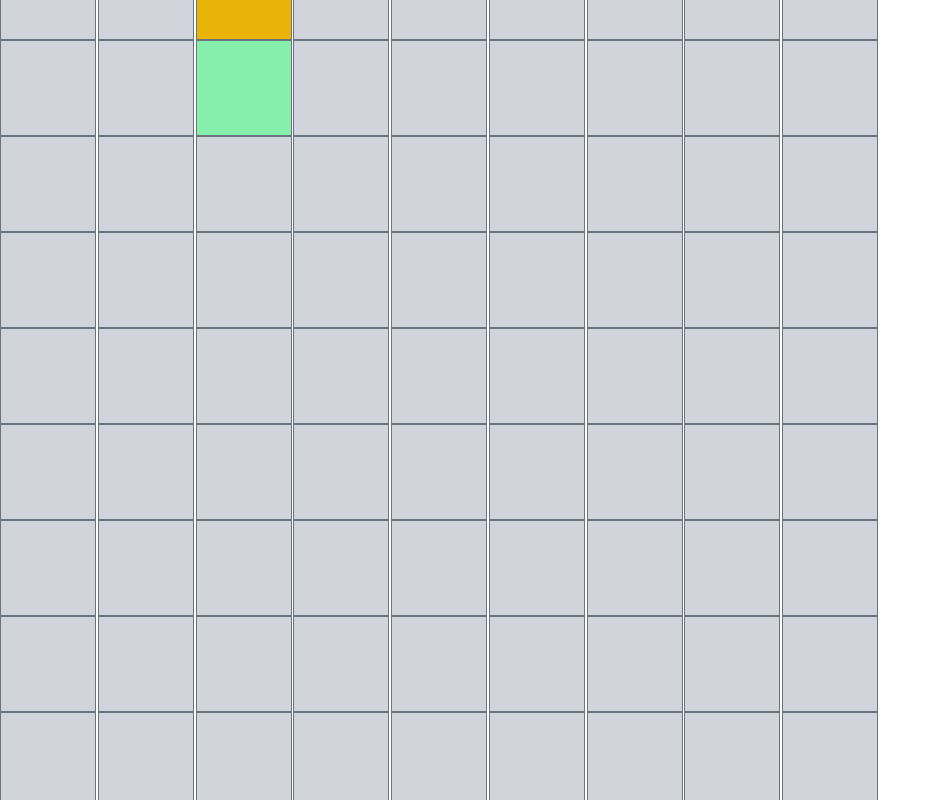
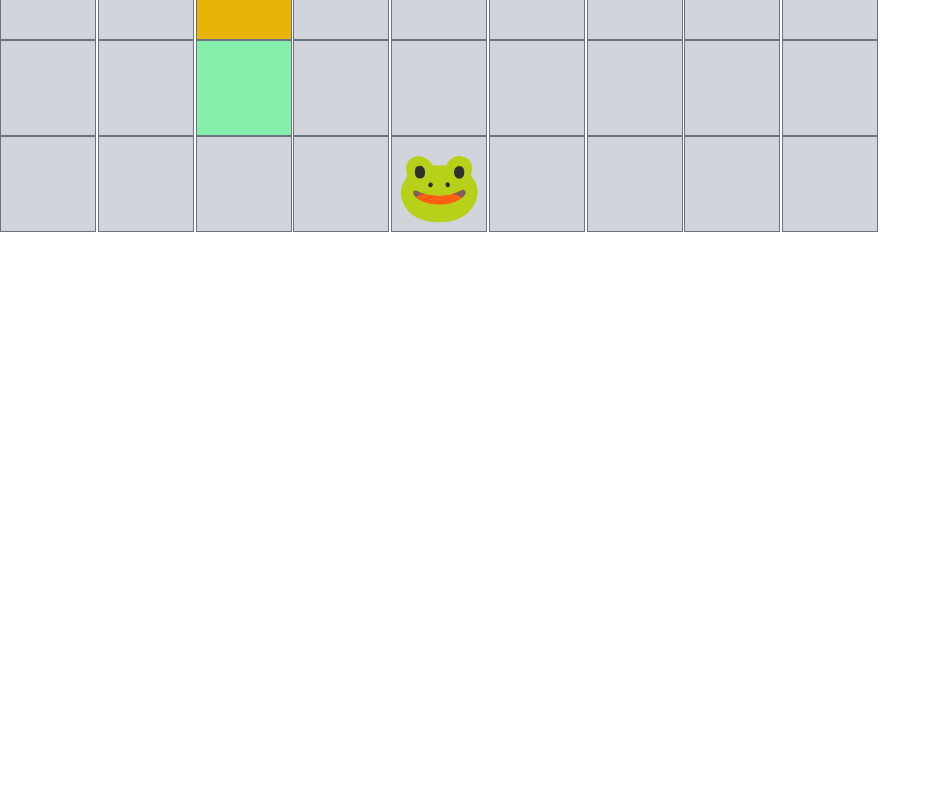
Before and after one commit to Gawshan987/Frogger1, a React (Create React App) app: page / in a window 1280 px wide. Shown: the part 680-1480 px from the top of the page, without its empty margins (0-941 px from the left). After the commit the page ends 917 px from the top, so only its background shows below. Built offline with nearby package versions, Linux system fonts and the light colour scheme.

Commit message:
Added player controls

```diff
--- a/src/App.css
+++ b/src/App.css
@@ -1,42 +1,3 @@
 @tailwind base;
 @tailwind components;
 @tailwind utilities;
-
-.App {
-  text-align: center;
-}
-
-.App-logo {
-  height: 40vmin;
-  pointer-events: none;
-}
-
-@media (prefers-reduced-motion: no-preference) {
-  .App-logo {
-    animation: App-logo-spin infinite 20s linear;
-  }
-}
-
-.App-header {
-  background-color: #282c34;
-  min-height: 100vh;
-  display: flex;
-  flex-direction: column;
-  align-items: center;
-  justify-content: center;
-  font-size: calc(10px + 2vmin);
-  color: white;
-}
-
-.App-link {
-  color: #61dafb;
-}
-
-@keyframes App-logo-spin {
-  from {
-    transform: rotate(0deg);
-  }
-  to {
-    transform: rotate(360deg);
-  }
-}
--- a/src/App.tsx
+++ b/src/App.tsx
@@ -10,7 +10,6 @@ export default function App() {
     <div className="App">
       <Popup />
       <GameBoard />
-      <PlayerControls />
     </div>
   );
 }
--- a/src/GameBoard.tsx
+++ b/src/GameBoard.tsx
@@ -1,4 +1,5 @@
 import React, { useEffect, useState } from "react";
+import PlayerControls from "./PlayerControls";
 
 //each cars row, coluumn, colour and direction
 const initialCars = [
@@ -21,7 +22,7 @@ const GameBoard = () => {
   //and initialCars is an array of objects that are the cars, and it
   //allows you to update the value of the "cars" state variable
   const [cars, setCars] = useState(initialCars);
-  const [frogPosition, setFrogPosition] = useState({ row: 1, column: 1 });
+  const [frogPosition, setFrogPosition] = useState({ row: 8, column: 4 });
 
   useEffect(() => {
     const moveCars = () => {
@@ -93,6 +94,18 @@ const GameBoard = () => {
               }`}
               key={`${rowIndex}-${columnIndex}`}
             >
+              {frogPosition.row === rowIndex &&
+                frogPosition.column === columnIndex && (
+                  <div className="w-full h-full flex items-center justify-center">
+                    <span
+                      role="img"
+                      aria-label="Frog"
+                      style={{ fontSize: "70px" }}
+                    >
+                      🐸
+                    </span>
+                  </div>
+                )}
               {car && (
                 <div className="w-full h-full flex items-center justify-center">
                   <i className="fas fa-car text-white"></i>
--- a/src/PlayerControls.tsx
+++ b/src/PlayerControls.tsx
@@ -1,77 +1,5 @@
 import React, { useEffect, useState } from "react";
 
-const PlayerControls = () => {
-  const [frogPosition, setFrogPosition] = useState({ row: 8, column: 4 });
-
-  useEffect(() => {
-    const handleKeyPress = (event: KeyboardEvent) => {
-      switch (event.key) {
-        case "ArrowLeft":
-          setFrogPosition((prevPosition) => ({
-            ...prevPosition,
-            column: Math.max(prevPosition.column - 1, 0),
-          }));
-          break;
-        case "ArrowRight":
-          setFrogPosition((prevPosition) => ({
-            ...prevPosition,
-            column: Math.min(prevPosition.column + 1, 8),
-          }));
-          break;
-        case "ArrowUp":
-          setFrogPosition((prevPosition) => ({
-            ...prevPosition,
-            row: Math.max(prevPosition.row - 1, 0),
-          }));
-          break;
-        case "ArrowDown":
-          setFrogPosition((prevPosition) => ({
-            ...prevPosition,
-            row: Math.min(prevPosition.row + 1, 8),
-          }));
-          break;
-        default:
-          break;
-      }
-    };
-
-    window.addEventListener("keydown", handleKeyPress);
-
-    return () => {
-      window.removeEventListener("keydown", handleKeyPress);
-    };
-  });
-
-  return (
-    <div className="grid grid-cols-9 max-w-[55rem]">
-      {[...Array(9)].map((_, rowIndex) =>
-        [...Array(9)].map((_, columnIndex) => (
-          <div
-            className={`w-24 h-24 border border-gray-500 ${
-              frogPosition.row === rowIndex &&
-              frogPosition.column === columnIndex
-                ? "bg-green-500"
-                : "bg-gray-300"
-            }`}
-            key={`${rowIndex}-${columnIndex}`}
-          >
-            {frogPosition.row === rowIndex &&
-              frogPosition.column === columnIndex && (
-                <div className="w-full h-full flex items-center justify-center">
-                  <span
-                    role="img"
-                    aria-label="Frog"
-                    style={{ fontSize: "1px" }}
-                  >
-                    🐸
-                  </span>
-                </div>
-              )}
-          </div>
-        ))
-      )}
-    </div>
-  );
-};
+const PlayerControls = () => {};
 
 export default PlayerControls;
```
